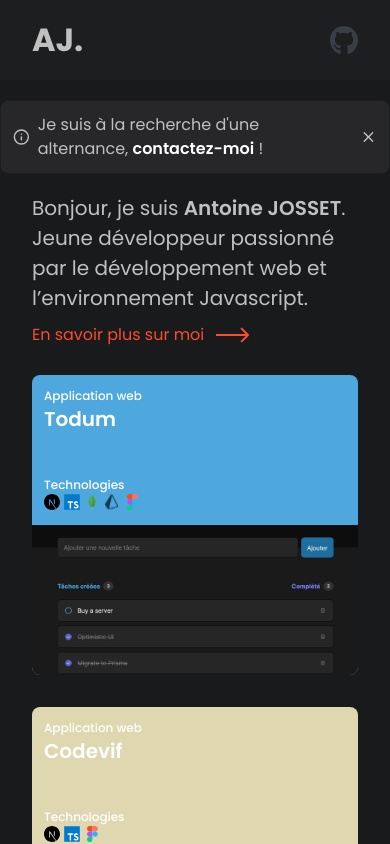
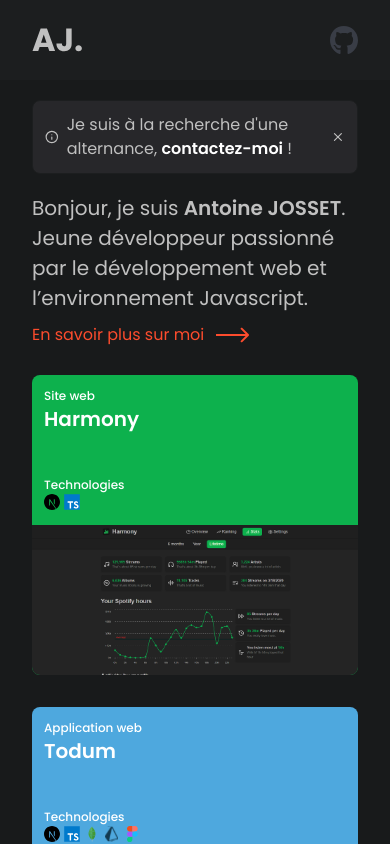
Before and after one commit to aBgAmeuR/Portfolio, a Next.js app: page / in a window 390 px wide. Shown: the top 844 px of the page. Built offline with nearby package versions, Linux system fonts and the light colour scheme.

Commit message:
docs: add harmony project

```diff
--- a/src/components/InfoBox.tsx
+++ b/src/components/InfoBox.tsx
@@ -6,9 +6,10 @@ export const InfoBox = ({ children }: PropsWithChildren) => {
   const [isClosed, setIsClosed] = useState(false)
 
   return (
+    <div className="infoBoxContainer">
       <div className="infoBox" style={{ display: isClosed ? 'none' : 'flex' }}>
         <div className="infoBox__content">
-        <svg xmlns="http://www.w3.org/2000/svg" width="24" height="24" viewBox="0 0 24 24" fill="none" stroke="currentColor" stroke-width="2" stroke-linecap="round" stroke-linejoin="round">
+          <svg xmlns="http://www.w3.org/2000/svg" width="24" height="24" viewBox="0 0 24 24" fill="none" stroke="currentColor" stroke-width="2" stroke-linecap="round" stroke-linejoin="round" style={{ width: '24px', height: '24px' }}>
             <circle cx="12" cy="12" r="10" />
             <path d="M12 16v-4" />
             <path d="M12 8h.01" />
@@ -20,5 +21,6 @@ export const InfoBox = ({ children }: PropsWithChildren) => {
           <path d="m6 6 12 12" />
         </svg>
       </div>
+    </div>
   )
 }
--- a/src/content/projects.json
+++ b/src/content/projects.json
@@ -1,4 +1,19 @@
 [
+  {
+    "title": "Harmony",
+    "route": "harmony",
+    "show": true,
+    "type": "Site web",
+    "year": 2024,
+    "image": "harmony",
+    "color": "#0DB14D",
+    "technologies": ["nextjs", "typescript", "tailwindcss"],
+    "testUrl": "https://harmony2.vercel.app/",
+    "desc": "Harmony est une application Web qui vous donne des statistiques avancées sur votre compte Spotify. L'application analyse votre 'Spotify Data Package', que vous pouvez demander dans les paramètres du compte Spotify.",
+    "github": "https://github.com/aBgAmeuR/Harmony",
+    "objectif": "L'objectif de Harmony est de fournir des statistiques détaillées sur l'utilisation de Spotify, en utilisant les données fournies par l'utilisateur pour générer des graphiques et des tableaux interactifs.",
+    "deroulement": "Le projet a commencé par la création de l'interface utilisateur en Next.js, en utilisant Tailwind CSS pour le design. J'ai ensuite développé les fonctionnalités de l'application, en utilisant les données de l'utilisateur pour générer des statistiques sur l'écoute de musique, les artistes préférés et les genres musicaux."
+  },
   {
     "title": "Todum",
     "route": "todum",
@@ -47,7 +62,7 @@
   {
     "title": "Budient",
     "route": "budient",
-    "show": true,
+    "show": false,
     "type": "Application web",
     "year": 2023,
     "image": "budient",
--- a/src/styles/components/_InfoBox.scss
+++ b/src/styles/components/_InfoBox.scss
@@ -1,7 +1,16 @@
+.infoBoxContainer {
+  padding: 0 4rem;
+  width: 100%;
+  max-width: calc(828px);
+}
+
+@media screen and (max-width: 520px) {
+  .infoBoxContainer {
+    padding: 0 2rem;
+  }
+}
+
 .infoBox {
-  margin: 0 4rem;
-  width: 100%;
-  max-width: calc(828px - 8rem);
   border: 1px solid var(--secondary-bg);
   border-radius: 8px;
   padding: 12px;
```
Also changed, not shown: public/img/harmony-min.webp (added), public/img/harmony.webp (added), src/assets/icons.json. Lines whose indentation alone changed are shown as unchanged.
